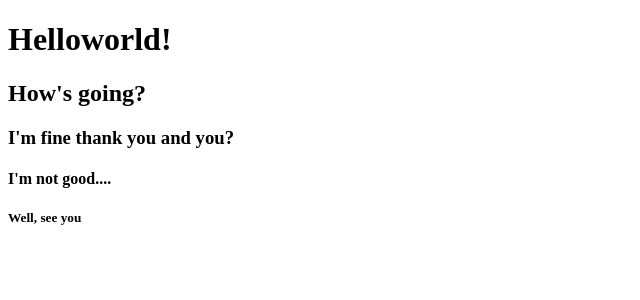
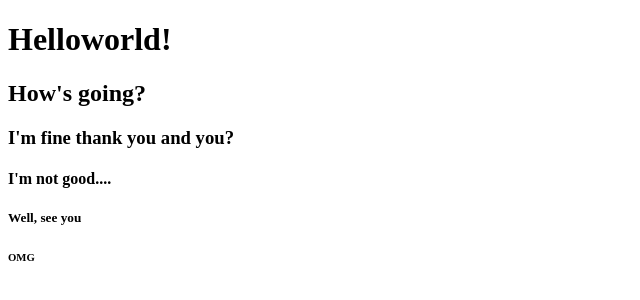
Before and after one commit to Kw-jinwoo/OSS_2, a plain HTML site: page index.html in a window 1280 px wide. Shown: the full height of the page, 0-640 px from the left. Drawn offline with Linux system fonts and the light colour scheme.

Commit message:
conflict

```diff
--- a/index.html
+++ b/index.html
@@ -9,4 +9,5 @@
     <h3>I'm fine thank you and you?</h3>
     <h4>I'm not good....</h4>
     <h5>Well, see you</h5>
+    <h6>OMG</h6>
 </body>
```
